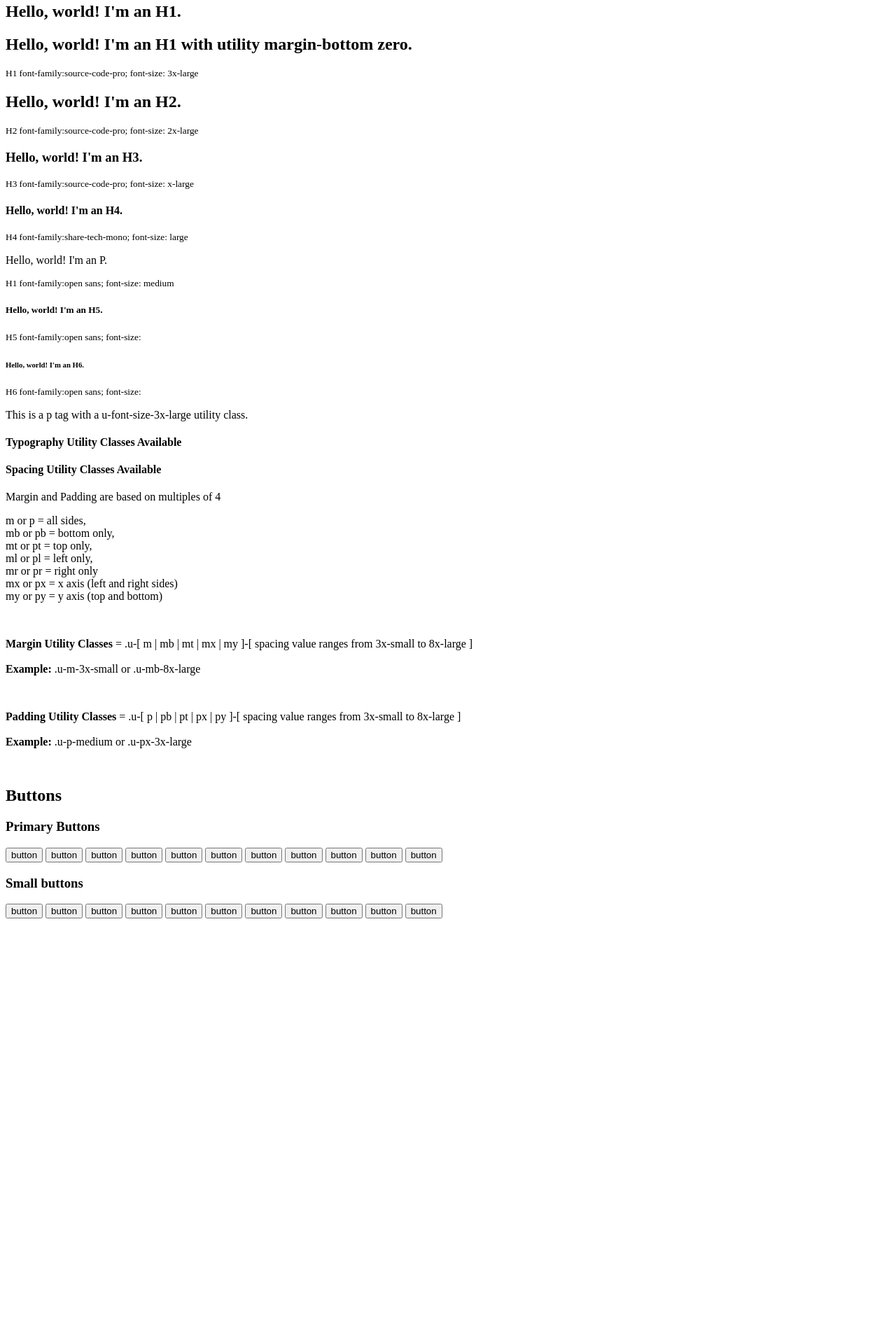
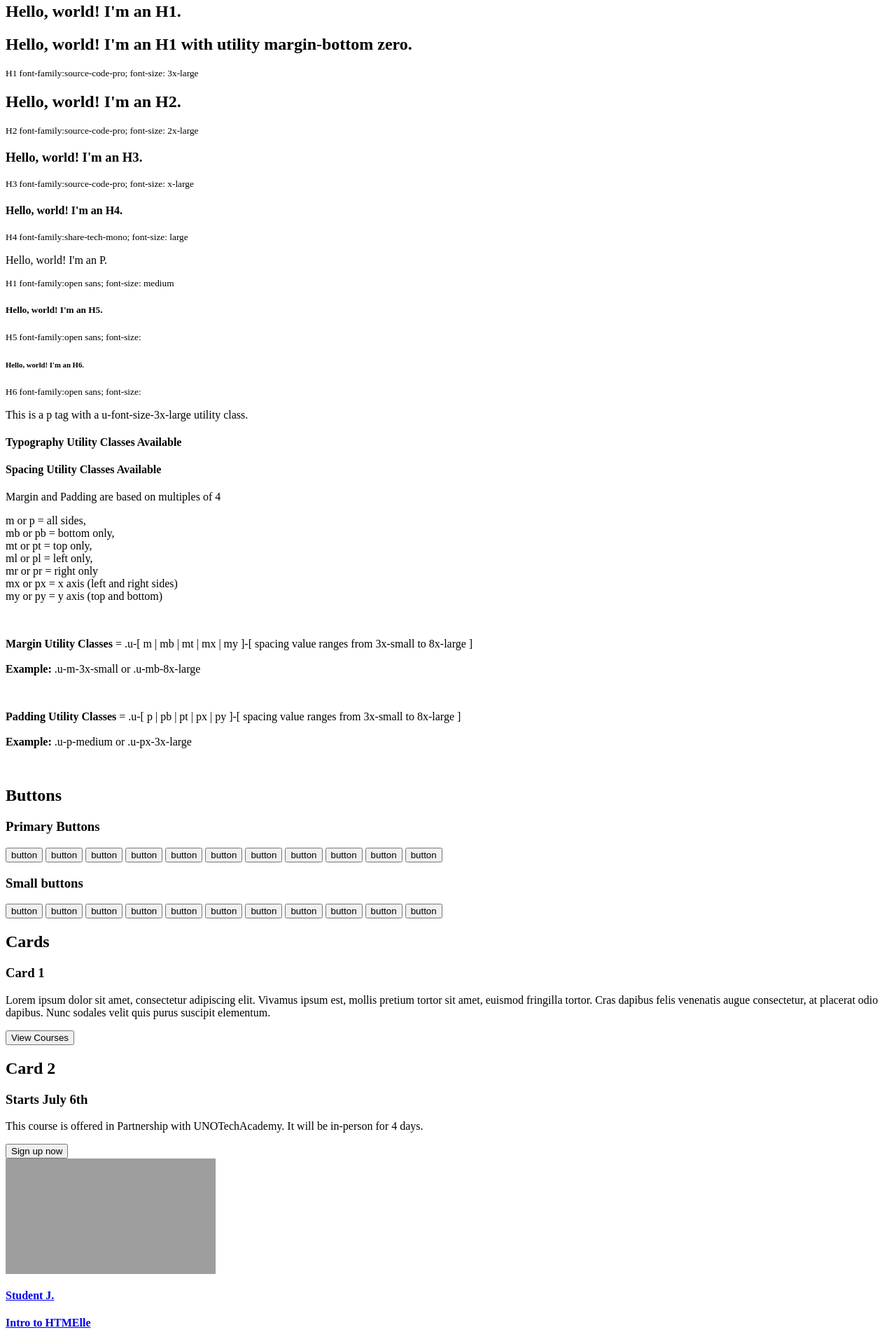
Before and after one commit to mysterycodesociety/mcs-web-2.0, a Node project: template pages/design.liquid in a window 1280 px wide. Shown: the part 2492-4412 px from the top of the page at 70% size. Before the commit the page ends 3804 px from the top, so only its background shows below. Run offline with Node 20 templates, Linux system fonts and the light colour scheme; the template is opened without the code that fills it, so the values that code supplies are empty; some libraries are stand-ins or nearby versions; grey boxes are pictures that could not be loaded.

Commit message:
Card two and five (#17)
* Add card 2

* Add student description card

* Correct link

* Update assets/styles/1-design-tokens/_variables--spacing.scss

* Add buttons to the cards

```diff
--- a/pages/design.liquid
+++ b/pages/design.liquid
@@ -101,7 +101,6 @@
 							#014469</p>
 					</div>
 				</div>
-
 				<div class="flex flex-column u-mr-medium">
 					<div class="color-box u-mb-medium u-background-color-main-pink">
 						<p>$main-pink<br>
@@ -116,7 +115,6 @@
 							#750F32</p>
 					</div>
 				</div>
-
 				<div class="flex flex-column">
 					<div class="color-box u-mb-medium u-background-color-main-yellow">
 						<p>$main-yellow<br>
@@ -463,5 +461,61 @@
 	      </div>
 	    </section>
 
+		<section id="cards" class="containerbox">
+			<h2>Cards</h2>
+			<div class="flex flex-column justify-content-space-around">
+				<div class="card">
+			    <div class="card__icon">
+			      <div class="image-container">
+			          <!-- svg or img goes here -->
+			      </div>
+			    </div>
+			    <div class="card__copy">
+			      <div class="card__title">
+			        <h3>Card 1</h3>
+			      </div>
+			      <div class="card__description">
+			        <p>Lorem ipsum dolor sit amet, consectetur adipiscing elit. Vivamus ipsum est, mollis pretium tortor sit amet, euismod fringilla tortor. Cras dapibus felis venenatis augue consectetur, at placerat odio dapibus. Nunc sodales velit quis purus suscipit elementum.</p>
+			      </div>
+
+			      <div class="card__button">
+			        <button class="button button-light">View Courses</button>
+			      </div>
+			    </div>
+			  </div>
+
+				<div class="card card-border-button">
+			    <div class="card__copy">
+			      <div class="card__title">
+			        <h2 class="card__headline">Card 2</h2>
+			        <h3 class="card__subheadline">Starts July 6th</h3>
+			      </div>
+			      <div class="card__description">
+			        <p>This course is offered in Partnership with UNOTechAcademy. It will be in-person for 4 days.</p>
+			      </div>
+
+			      <div class="card__button">
+			        <button class="button button-secondary">Sign up now</button>
+			      </div>
+			    </div>
+			  </div>
+
+				<div class="card card-full-image">
+		      <div class="image-container">
+	      		<img src="https://placekitten.com/300/165" />
+		      </div>
+			    <div class="card__copy">
+			    	<a href="https://placekitten.com" target="_blank">
+				      <div class="card__title">
+				        <h4 class="card__headline">Student J.</h4>
+				        <h4 class="card__subheadline">Intro to HTMElle</h4>
+				      </div>
+				    </a>
+			   	</div>
+			  </div>
+
+			</div>
+
+		</section>
 	</main>
 </div>
```
Also changed, not shown: assets/styles/6-components/_card.scss (+80 -0 lines), pages/index.liquid (+0 -20 lines). Lines whose indentation alone changed are shown as unchanged.
